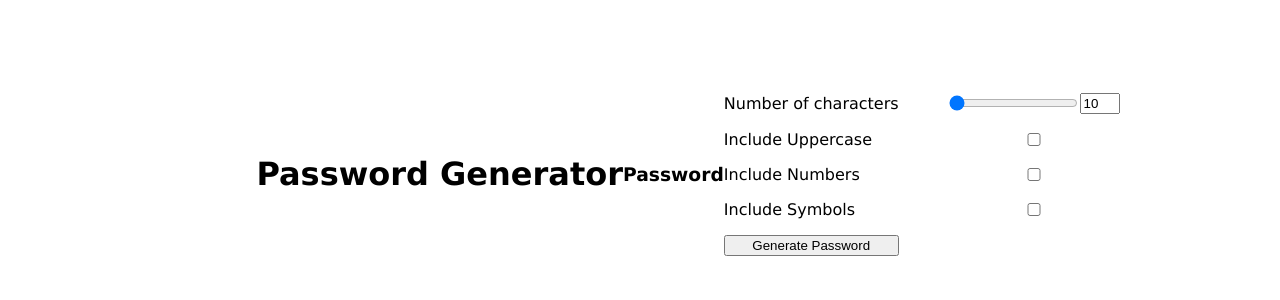
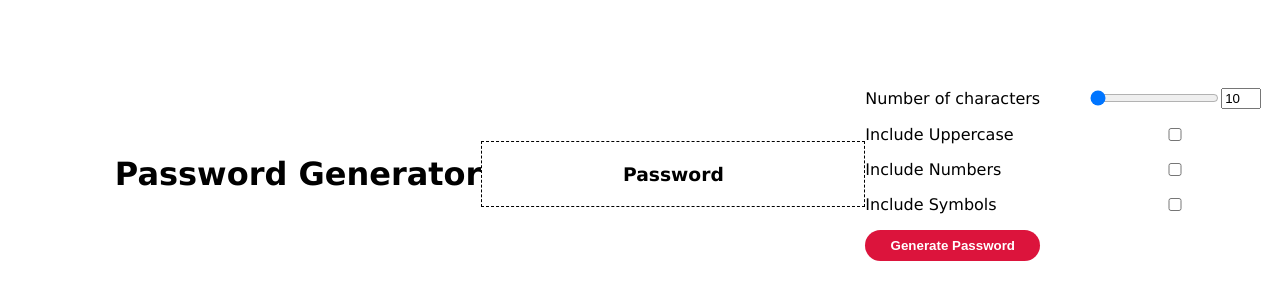
Before and after one commit to GiulianaBCastillo/Password-Generator, a plain HTML site: page index.html in a window 1280 px wide. Shown: the part 226-526 px from the top of the page. Drawn offline with Linux system fonts and the light colour scheme.

Commit message:
button modified with css. Hover effect added

```diff
--- a/index.html
+++ b/index.html
@@ -10,8 +10,8 @@
 </head>
 <body>
     <div class="container"></div>
-    <h1 class ="title">Password Generator</h1>
-    <h3>Password</h3>
+    <h1 class="title">Password Generator</h1>
+    <h3 class="password-display">Password</h3>
     <form class="form">
         <label for="characterAmountNumber">Number of characters</label>
         <div class="characters-amount-container">
@@ -29,7 +29,7 @@
         <label for="includeSymbols">Include Symbols</label>
         <input type ="checkbox" id="includeSymbols">
 
-        <button type="submit">Generate Password</button>
+        <button type="submit" class="btn">Generate Password</button>
     </form>
 </body>
 </html>
--- a/style.css
+++ b/style.css
@@ -49,3 +49,34 @@ labels {
 .number-input {
     width: 2rem;
 }
+
+.password-display {
+    background-color: white;
+    color:black;
+    padding: 1rem;
+    border: 1px black;
+    border-style: dashed;
+    height: 2rem;
+    width: 350px;
+    display: flex;
+    justify-content: center;
+    align-items: center;
+    word-break: break-all;
+}
+
+.btn {
+    grid-column: span 1;
+    background-color: crimson;
+    border: 2px crimson;
+    color: white;
+    padding: .5rem 1rem;
+    font-weight: bold;
+    cursor: pointer;
+    border-radius: 1rem;
+
+}
+
+.btn:hover {
+    background-color: tomato;
+
+}
```
